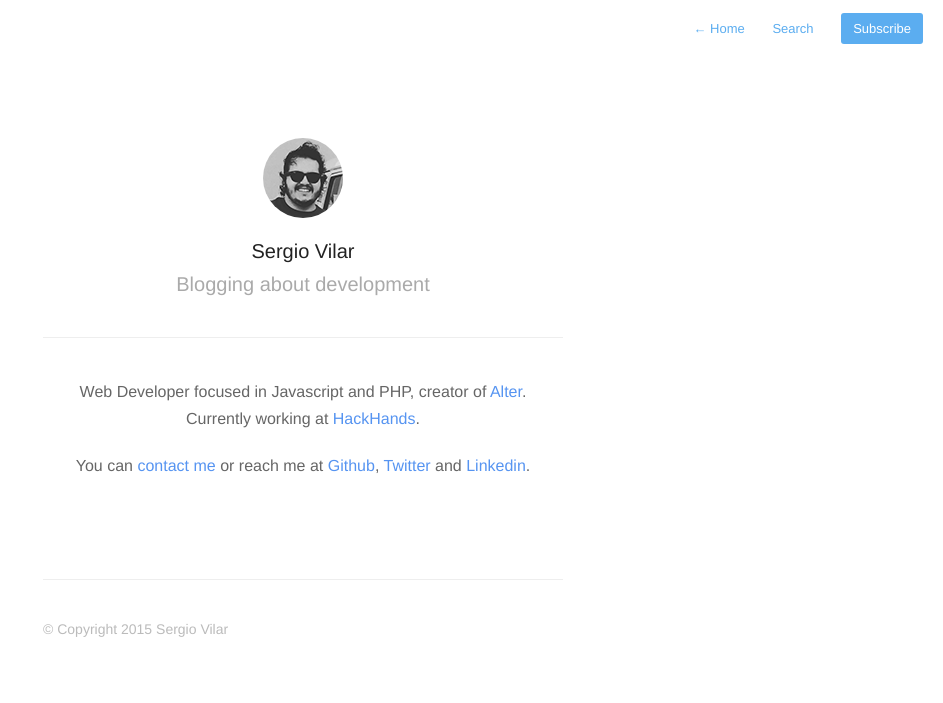
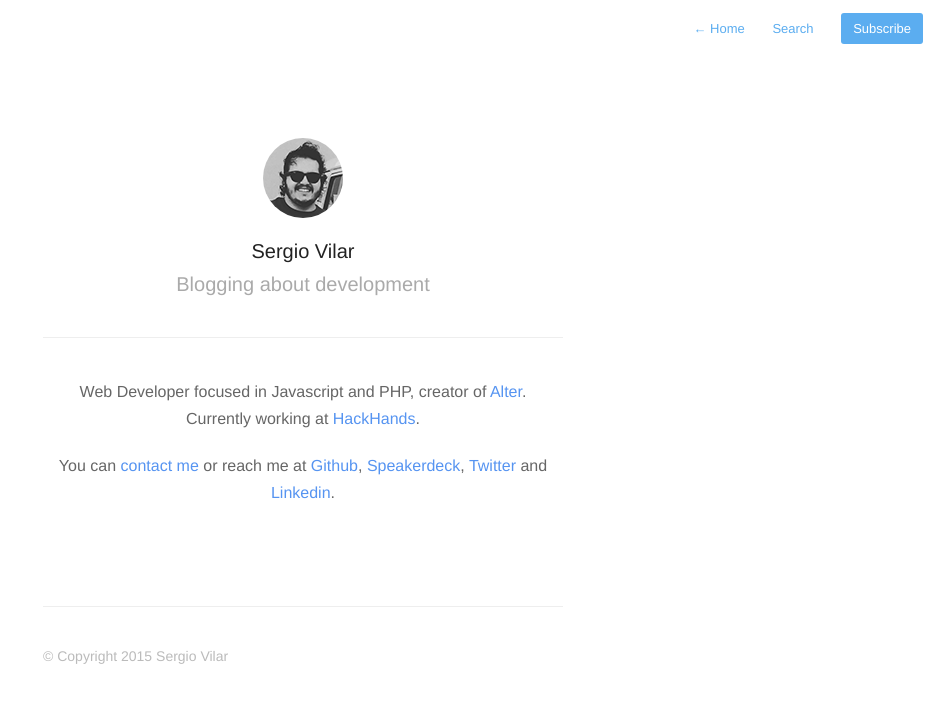
Before and after one commit to sergiopvilar/sergiovilar.github.io, a Jekyll site: the page built from about.md, in a window 1280 px wide. Shown: the top 703 px of the page, without its empty margins (337-1280 px from the left). Built offline with Jekyll 4.4.1, drawn with Linux system fonts in a browser that asks for light colours; Markdown is read by kramdown in place of the engine named in the settings.

Commit message:
Site updated at 2015-10-03 09:37:49 UTC

```diff
--- a/about.md
+++ b/about.md
@@ -9,6 +9,6 @@ profile: true
 creator of <a href="http://alterfw.github.io">Alter</a>. <br />
 Currently working at <a href="http://hackhands.com">HackHands</a>.</p>
 
-<p>You can <a href="mailto:vilar@me.com">contact me</a> or reach me at <a href="https://github.com/sergiovilar">Github</a>, <a href="https://twitter.com/Feelsen">Twitter</a> and <a href="https://www.linkedin.com/in/sergiovilar">Linkedin</a>.</p></div>
+<p>You can <a href="mailto:vilar@me.com">contact me</a> or reach me at <a href="https://github.com/sergiovilar">Github</a>, <a href="https://speakerdeck.com/sergiovilar">Speakerdeck</a>, <a href="https://twitter.com/Feelsen">Twitter</a> and <a href="https://www.linkedin.com/in/sergiovilar">Linkedin</a>.</p></div>
 
 {% include footer.html %}
```
